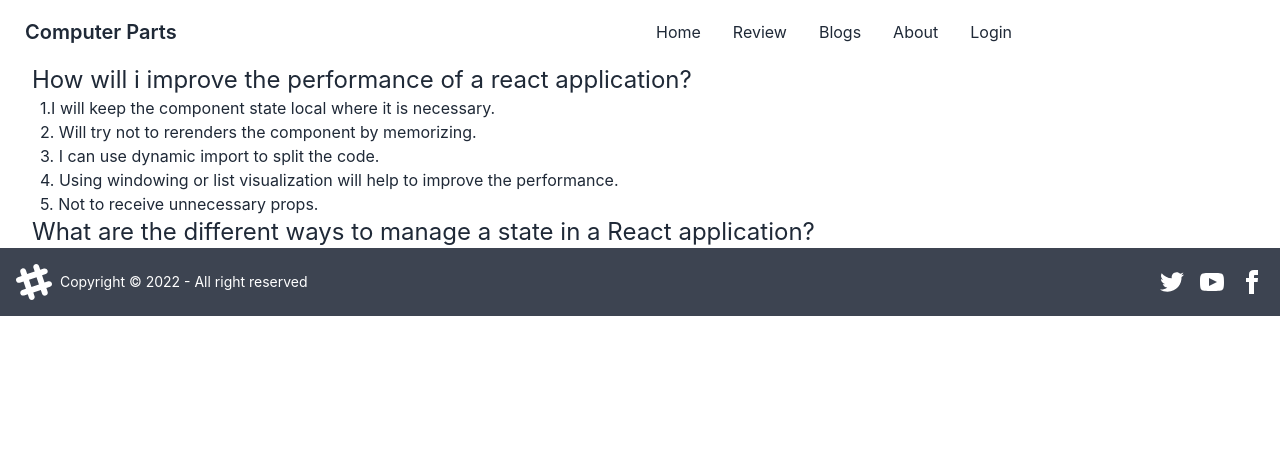
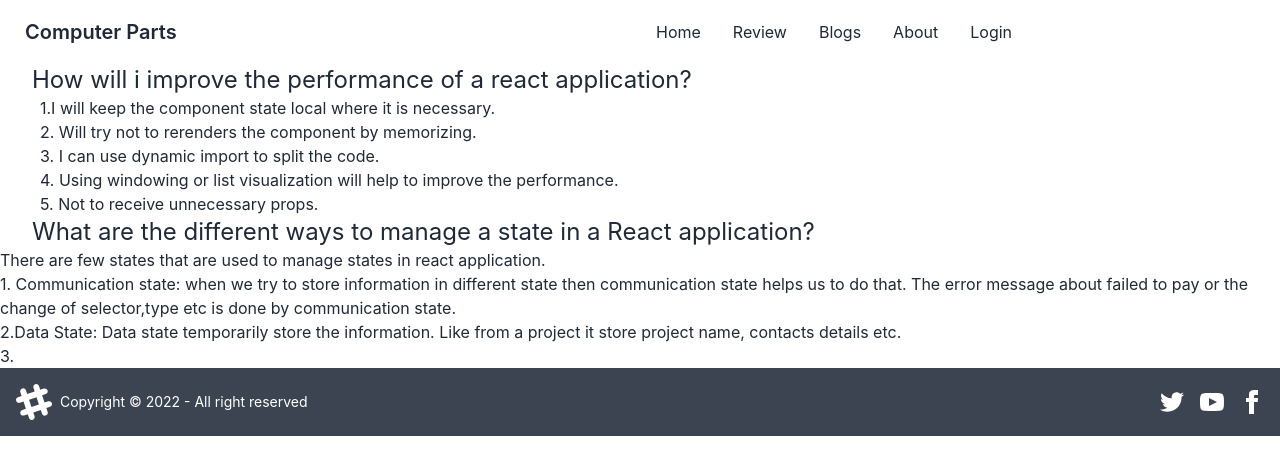
Before and after one commit to Hridoyshom/computer-parts, a React (Create React App) app: page /blogs in a window 1280 px wide. Shown: the top 474 px of the page. Built offline with nearby package versions, Linux system fonts and the light colour scheme; no server answers.

Commit message:
question answered 2

```diff
--- a/src/Pages/Blogs.js
+++ b/src/Pages/Blogs.js
@@ -12,6 +12,13 @@ const Blogs = () => {
                     5. Not to receive unnecessary props.
                 </p>
                 <h1 className='text-2xl ml-8 ' >What are the different ways to manage a state in a React application?</h1>
+                <p>
+                    There are few states that are used to manage states in react application. <br />
+                    1. Communication state: when we try to store information in different state then communication state helps us to do that. The error message about failed to pay or the change of selector,type etc is done by communication state. <br />
+                    2.Data State: Data state temporarily store the information. Like from a project it store project name, contacts details etc. <br />
+                    3.
+
+                </p>
             </div>
         </div>
     );
```
